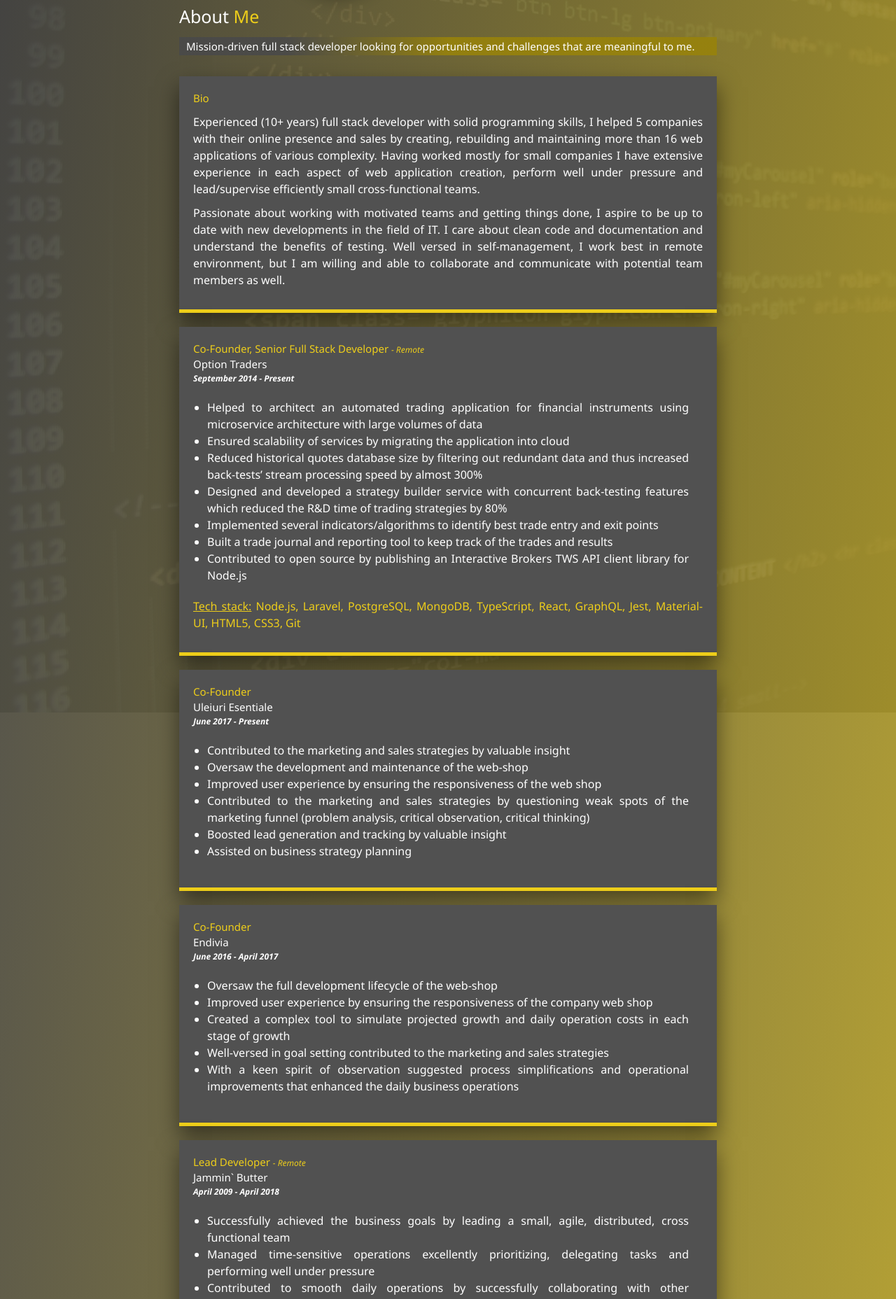
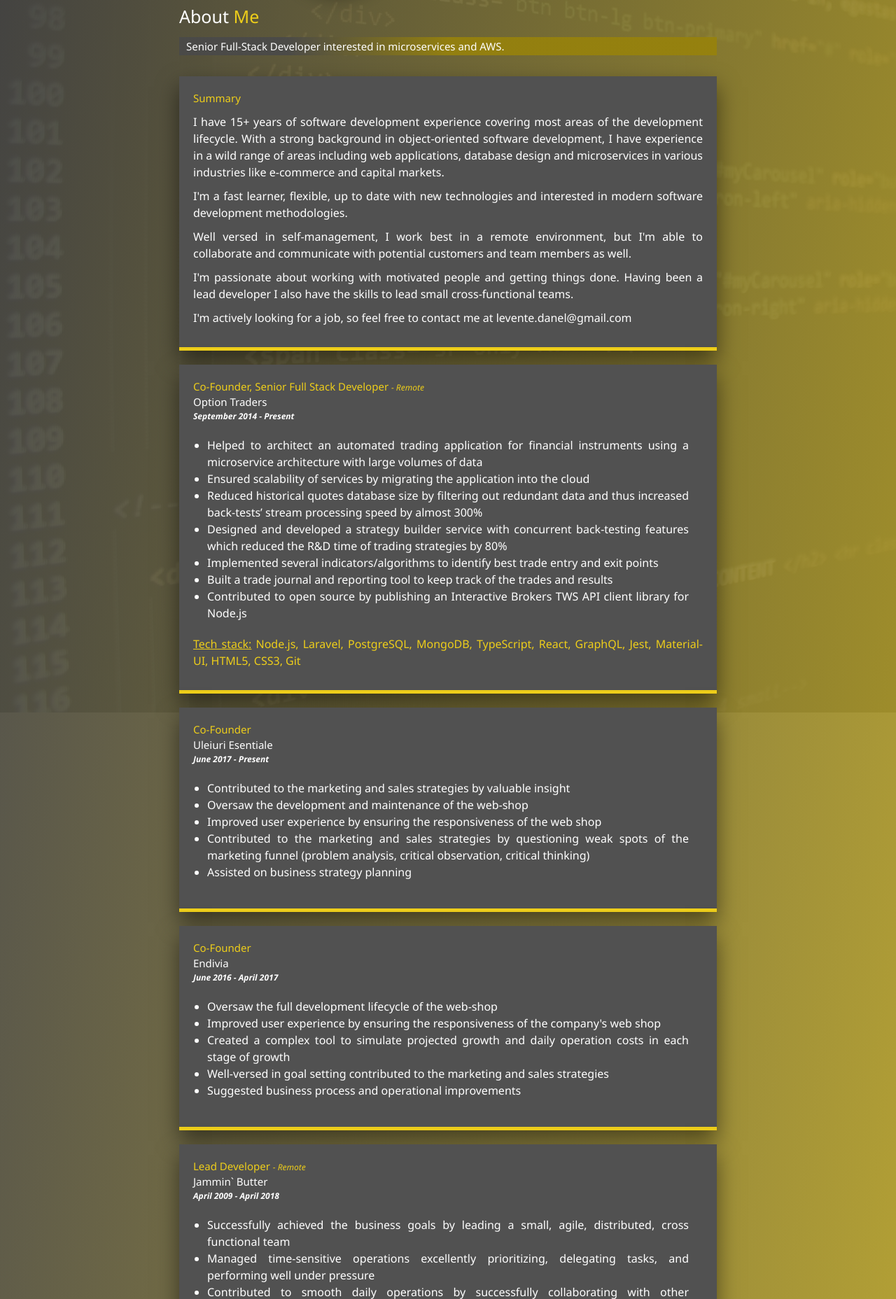
Before and after one commit to levid83/portfolio-site, a website: page index.html in a window 1280 px wide. Shown: the part 260-2116 px from the top of the page at 70% size. Drawn offline with Linux system fonts and the light colour scheme.

Commit message:
update summary section

```diff
--- a/index.html
+++ b/index.html
@@ -81,28 +81,29 @@
 
       <div class="about-info">
         <h2 class="sm-heading">
-          Mission-driven full stack developer looking for opportunities and
-          challenges that are meaningful to me.
+          Senior Full-Stack Developer interested in microservices and AWS.
         </h2>
         <div class="about-info__bio">
-          <h3 class="text-secondary">Bio</h3>
-          <p>
-            Experienced (10+ years) full stack developer with solid
-            programming skills, I helped 5 companies with their online
-            presence and sales by creating, rebuilding and maintaining more
-            than 16 web applications of various complexity. Having worked
-            mostly for small companies I have extensive experience in each
-            aspect of web application creation, perform well under pressure and
-            lead/supervise efficiently small cross-functional teams.
+          <h3 class="text-secondary">Summary</h3>
+          <p>I have 15+ years of software development experience covering most areas of the development lifecycle.
+            With a strong background in object-oriented software development, I have experience in a wild range of areas
+            including web applications, database design and microservices in various industries like e-commerce and
+            capital markets.
           </p>
           <p>
-            Passionate about working with motivated teams and getting things
-            done, I aspire to be up to date with new developments in the field
-            of IT. I care about clean code and documentation and understand
-            the benefits of testing. Well versed in self-management, I work
-            best in remote environment, but I am willing and able to
-            collaborate and communicate with potential team members as well.
+            I'm a fast learner, flexible, up to date with new technologies and interested in modern software
+            development methodologies.
           </p>
+          <p>
+            Well versed in self-management, I work best in a remote environment, but I'm able to
+            collaborate and communicate with potential customers and team members as well.
+          </p>
+          <p>
+            I'm passionate about working with motivated people and getting things done.
+            Having been a lead developer I also have the skills to lead small cross-functional teams.
+          </p>
+
+          <p>I'm actively looking for a job, so feel free to contact me at levente.danel@gmail.com</p>
         </div>
         <div class="about-info__jobs">
           <div class="about-info__jobs--job">
@@ -113,11 +114,11 @@
             <h4 class="about-info__jobs--period">September 2014 - Present</h4>
             <ul>
               <li>
-                Helped to architect an automated trading application for financial instruments using microservice
+                Helped to architect an automated trading application for financial instruments using a microservice
                 architecture with large volumes of data
               </li>
               <li>
-                Ensured scalability of services by migrating the application into cloud
+                Ensured scalability of services by migrating the application into the cloud
               </li>
               <li>
                 Reduced historical quotes database size by filtering out redundant data and thus increased back-tests’
@@ -161,9 +162,6 @@
                 analysis, critical observation, critical thinking)
               </li>
               <li>
-                Boosted lead generation and tracking by valuable insight
-              </li>
-              <li>
                 Assisted on business strategy planning
               </li>
             </ul>
@@ -178,7 +176,7 @@
               </li>
               <li>
                 Improved user experience by ensuring the responsiveness of the
-                company web shop
+                company's web shop
               </li>
               <li>
                 Created a complex tool to simulate projected growth and daily
@@ -189,9 +187,7 @@
                 sales strategies
               </li>
               <li>
-                With a keen spirit of observation suggested process
-                simplifications and operational improvements that enhanced the
-                daily business operations
+                Suggested business process and operational improvements
               </li>
             </ul>
           </div>
@@ -206,19 +202,16 @@
                 Successfully achieved the business goals by leading a small, agile, distributed, cross functional team
               </li>
               <li>
-                Managed time-sensitive operations excellently prioritizing, delegating tasks and performing well under
+                Managed time-sensitive operations excellently prioritizing, delegating tasks, and performing well under
                 pressure
               </li>
               <li>
                 Contributed to smooth daily operations by successfully collaborating with other departments
               </li>
               <li>
-                Helped increase team productivity by 30% conducting regular code-reviews, writing code documentation and
+                Helped increase team productivity by 30% conducting regular code-reviews, writing code documentation,
+                and
                 mentoring team members
-              </li>
-              <li>
-                Contributed to proper staffing efforts by mentoring and
-                guiding junior developers
               </li>
               <li>
                 With a keen sense of responsibility assisted the management by
@@ -227,7 +220,7 @@
               </li>
               <li>
                 Achieved sales growth of 50% per year after developing a multi-site e-commerce
-                system using synchronous Web- and other third party services
+                system using synchronous Web- and other third-party services
               </li>
               <li>
                 Optimized the processes to support the increasing traffic (100k users daily)
@@ -276,11 +269,11 @@
             <ul>
               <li>
                 Built 6 responsive “daily deal” type e-commerce sites from scratch which helped to increase the customer
-                base with 500% in 2 years
+                base by 500% in 2 years
               </li>
               <li>
                 Increased sales by 300% developing auction, product subscription, membership and affiliate marketing
-                moduless
+                modules
               </li>
               <li>
                 Improved code readability and site performance up to 70% by redesigning databases and refactoring legacy
@@ -288,7 +281,7 @@
               </li>
               <li>
                 Contributed to company sales by making improvements to an
-                auction site
+                auctions site
               </li>
               <li>
                 Contributed to conversion rate improvement by creating custom
```
